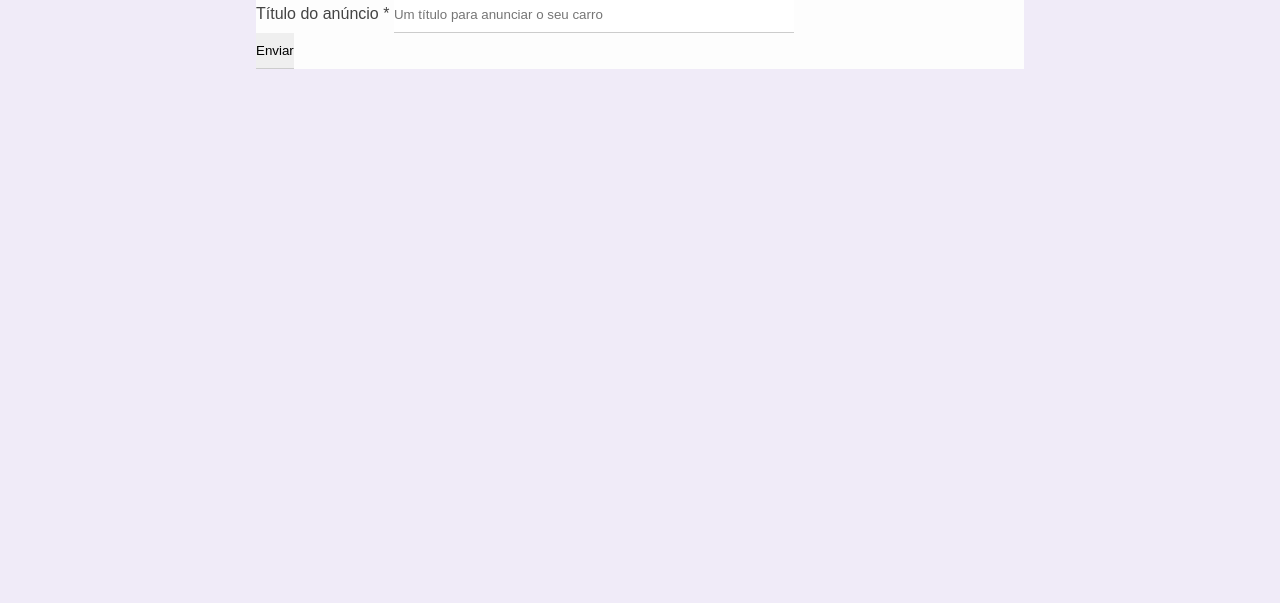
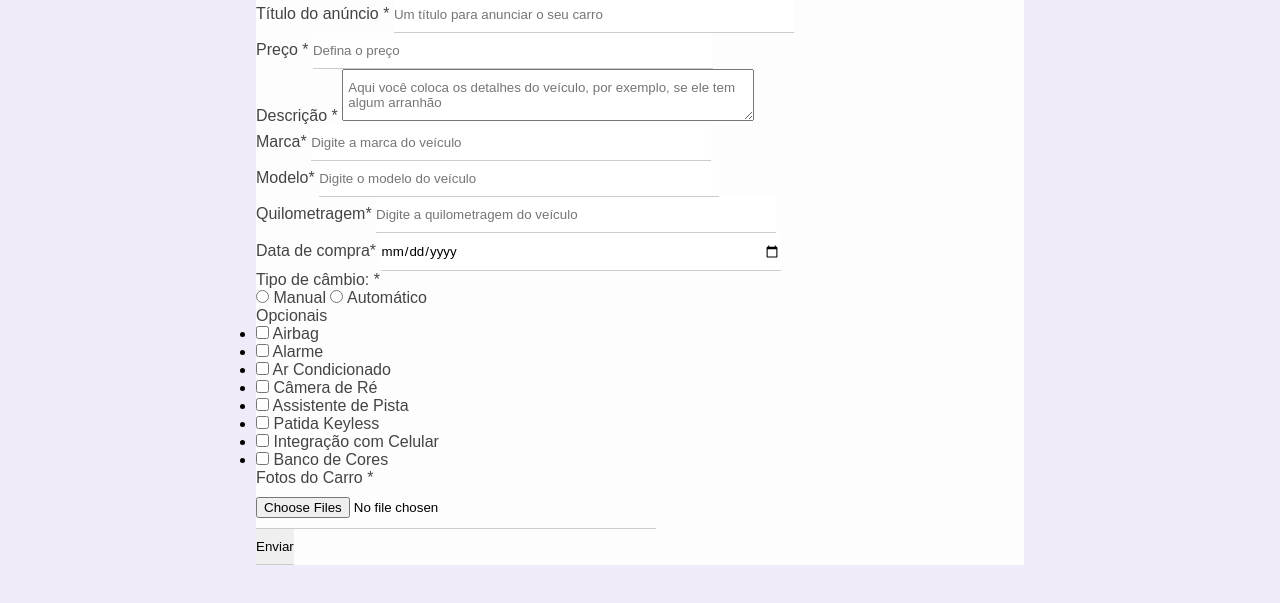
Before and after one commit to thiagobraga77/Form-Project, a plain HTML site: page index.html in a window 1280 px wide. Shown: the part 251-854 px from the top of the page. Before the commit the page ends 800 px from the top, so only its background shows below. Drawn offline with Linux system fonts and the light colour scheme.

Commit message:
feat: adiciona formulário de cadastro de carro

```diff
--- a/css/styles.css
+++ b/css/styles.css
@@ -5,40 +5,56 @@
     padding: 0;
     font-family: Arial, Helvetica, sans-serif;
 }
-body{
+
+body {
     background-color: #f0ebf8;
 }
-h1, h2, h3, h4, h5{
+
+h1,
+h2,
+h3,
+h4,
+h5 {
     color: #333;
 }
-p, label{
+
+p,
+label {
     color: #444;
 }
-input{
+
+input {
     border: none;
     border-bottom: 1px solid #ccc;
     padding: 10px 0;
 }
+
 input[type="text"],
 input[type="number"],
 input[type="date"],
-input[type="file"]{
+input[type="file"],
+textarea {
     width: 400px;
 }
 
+textarea {
+    padding: 10px 5px;
+}
+
 /* page header */
-.header{
+.header {
     height: 160px;
     padding: 20px;
     background-color: #673ab7;
 }
-.header h3{
+
+.header h3 {
     color: #fff;
     margin-top: 0;
 }
 
 /* form-container */
-.form-container{
+.form-container {
     background-color: #fdfdfd;
     width: 60%;
     margin: 0 auto;
--- a/index.html
+++ b/index.html
@@ -28,7 +28,87 @@
                     <input type="text" name="title" id="title" class="block"
                         placeholder="Um título para anunciar o seu carro" minlength="1" maxlength="30" required>
                 </div>
-                <input type="submit" value="Enviar">
+                <div class="box-input">
+                    <label for="title">Preço <span class="required-field">*</span></label>
+                    <input type="text" name="price" id="price" class="block" placeholder="Defina o preço" required>
+                </div>
+                <div class="box-input">
+                    <label for="description">Descrição <span class="required-field">*</span></label>
+                    <textarea name="description" id="description" class="block"
+                        placeholder="Aqui você coloca os detalhes do veículo, por exemplo, se ele tem algum arranhão"></textarea>
+                </div>
+                <div class="box-input">
+                    <label for="brand">Marca<span class="required-field">*</span></label>
+                    <input type="text" name="brand" id="brand" class="block" placeholder="Digite a marca do veículo"
+                        required>
+                </div>
+                <div class="box-input">
+                    <label for="model">Modelo<span class="required-field">*</span></label>
+                    <input type="text" name="model" id="model" class="block" placeholder="Digite o modelo do veículo"
+                        required>
+                </div>
+                <div class="box-input">
+                    <label for="mileage">Quilometragem<span class="required-field">*</span></label>
+                    <input type="text" name="mileage" id="mileage" class="block"
+                        placeholder="Digite a quilometragem do veículo" required>
+                </div>
+                <div class="box-input">
+                    <label for="purchase_date">Data de compra<span class="required-field">*</span></label>
+                    <input type="date" name="purchase_date" id="purchase_date" class="block" required>
+                </div>
+                <div class="box-input">
+                    <p>Tipo de câmbio: <span class="required-filed">*</span></p>
+                    <input type="radio" id="manual" name="gear">
+                    <label for="manual">Manual</label>
+                    <input type="radio" id="auto" name="gear">
+                    <label for="auto">Automático</label>
+                </div>
+                <div class="optional-box">
+                    <p>Opcionais</p>
+                    <ul class="optional-list">
+                        <li>
+                            <input type="checkbox" id="airbag" name="optional[]" value="airbag">
+                            <label for="airbag">Airbag</label>
+                        </li>
+                        <li>
+                            <input type="checkbox" id="alarm" name="optional[]" value="alarm">
+                            <label for="alarm">Alarme</label>
+                        </li>
+                        <li>
+                            <input type="checkbox" id="ac" name="optional[]" value="ac">
+                            <label for="ac">Ar Condicionado</label>
+                        </li>
+                        <li>
+                            <input type="checkbox" id="reverse_camera" name="optional[]" value="reverse_camera">
+                            <label for="reverse_camera">Câmera de Ré</label>
+                        </li>
+                    </ul>
+                </div>
+                <div class="optional-box">
+                    <ul class="optional-list">
+                        <li>
+                            <input type="checkbox" id="lane_assist" name="optional[]" value="lane_assist">
+                            <label for="lane_assist">Assistente de Pista</label>
+                        </li>
+                        <li>
+                            <input type="checkbox" id="keyless" name="optional[]" value="keyless">
+                            <label for="keyless">Patida Keyless</label>
+                        </li>
+                        <li>
+                            <input type="checkbox" id="smartphone" name="optional[]" value="smartphone">
+                            <label for="smartphone">Integração com Celular</label>
+                        </li>
+                        <li>
+                            <input type="checkbox" id="leather_set" name="optional[]" value="leather_set">
+                            <label for="leather_set">Banco de Cores</label>
+                        </li>
+                    </ul>
+                </div>
+                <div class="box-input">
+                    <p>Fotos do Carro <span class="required-fiels">*</span></p>
+                    <input type="file" multiple accept="image/png, image/jpg" id="images" name="images" required>
+                </div>
+                <input type="submit" value="Enviar" class="btn-submit">
             </form>
         </div>
     </div>
```
